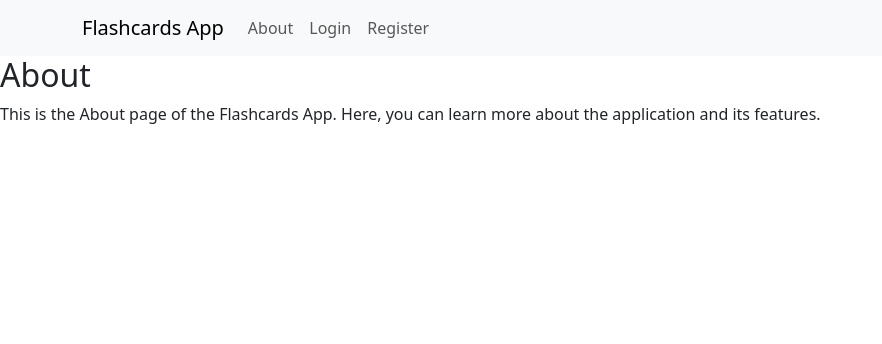
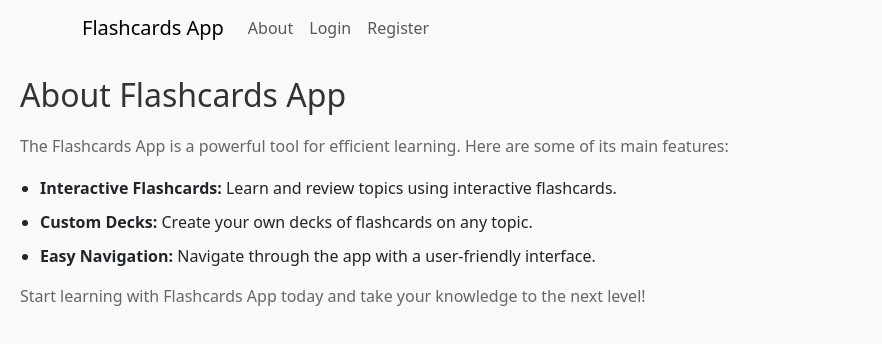
Before and after one commit to BetterFlashcards/BF-Frontend, a React (Vite) app: page /about in a window 1280 px wide. Shown: the top 344 px of the page, without its empty margins (0-882 px from the left). Built offline with nearby package versions, Linux system fonts and the light colour scheme.

Commit message:
update page

```diff
--- a/src/pages/AboutPage.tsx
+++ b/src/pages/AboutPage.tsx
@@ -1,10 +1,16 @@
 function AboutPage() {
-    return (
-      <div>
-        <h2>About</h2>
-        <p>This is the About page of the Flashcards App. Here, you can learn more about the application and its features.</p>
+  return (
+      <div className="about-page">
+          <h2>About Flashcards App</h2>
+          <p>The Flashcards App is a powerful tool for efficient learning. Here are some of its main features:</p>
+          <ul>
+              <li><strong>Interactive Flashcards:</strong> Learn and review topics using interactive flashcards.</li>
+              <li><strong>Custom Decks:</strong> Create your own decks of flashcards on any topic.</li>
+              <li><strong>Easy Navigation:</strong> Navigate through the app with a user-friendly interface.</li>
+          </ul>
+          <p>Start learning with Flashcards App today and take your knowledge to the next level!</p>
       </div>
-    );
-  }
+  );
+}
 
 export default AboutPage;
--- a/src/pages/Home.tsx
+++ b/src/pages/Home.tsx
@@ -1,10 +1,13 @@
 import React from "react";
+import { Link } from "react-router-dom";
 
 const Home: React.FC = () => {
   return (
-    <>
-      <p>Home</p>
-    </>
+    <div className="home-page">
+      <h1>Welcome to Flashcards App!</h1>
+      <p>This is a powerful tool for efficient learning. Start creating your flashcards now!</p>
+      <Link to="/decks" className="btn btn-primary">Get Started</Link>
+    </div>
   );
 };
 
--- a/src/styles/main.scss
+++ b/src/styles/main.scss
@@ -27,7 +27,9 @@
 @import "abstract/_mixins";
 
 //pages
-@import "pages/login-page";
+@import "pages/_login-page";
+@import "pages/_about-page";
+@import "pages/_home-page";
 
 //components
 @import "components/deck-component";
--- /dev/null
+++ b/src/styles/pages/_about-page.scss
@@ -0,0 +1,24 @@
+.about-page {
+    padding: 20px;
+    background-color: #f9f9f9;
+    border-radius: 5px;
+    box-shadow: 0 0 10px rgba(0, 0, 0, 0.1);
+}
+
+.about-page h2 {
+    color: #333;
+    margin-bottom: 20px;
+}
+
+.about-page p {
+    color: #666;
+    line-height: 1.6;
+}
+
+.about-page ul {
+    padding-left: 20px;
+}
+
+.about-page ul li {
+    margin-bottom: 10px;
+}
--- /dev/null
+++ b/src/styles/pages/_home-page.scss
@@ -0,0 +1,31 @@
+.home-page {
+    padding: 20px;
+    background-color: #f9f9f9;
+    border-radius: 5px;
+    box-shadow: 0 0 10px rgba(0, 0, 0, 0.1);
+    text-align: center;
+}
+
+.home-page h1 {
+    color: #333;
+    margin-bottom: 20px;
+}
+
+.home-page p {
+    color: #666;
+    line-height: 1.6;
+}
+
+.home-page button {
+    padding: 10px 20px;
+    background-color: #007bff;
+    color: #fff;
+    border: none;
+    border-radius: 5px;
+    cursor: pointer;
+    transition: background-color 0.3s ease;
+}
+
+.home-page button:hover {
+    background-color: #0056b3;
+}
```
